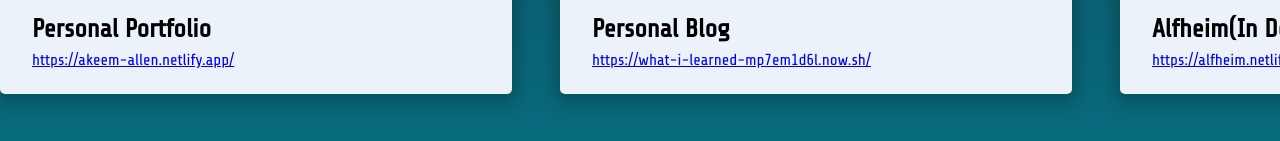
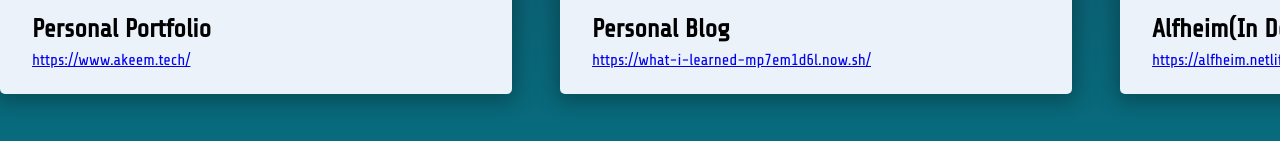
Before and after one commit to AkeemAllen/personal-portfolio, a React (Create React App) app: page /projects in a window 1280 px wide. Shown: the part 355-496 px from the top of the page. Built offline with nearby package versions, Linux system fonts and the light colour scheme.

Commit message:
Updated personal portfolio url

```diff
--- a/src/pages/Projects.jsx
+++ b/src/pages/Projects.jsx
@@ -22,7 +22,7 @@ const Projects = () => {
     {
       screenshot: portfolio,
       name: "Personal Portfolio",
-      url: "https://akeem-allen.netlify.app/",
+      url: "https://www.akeem.tech/",
       description: `
                       This website serves as a portfolio of my best pieces of work.
                       It also serves as a testament to the growth of my skills as it took me less than a week to go
```
